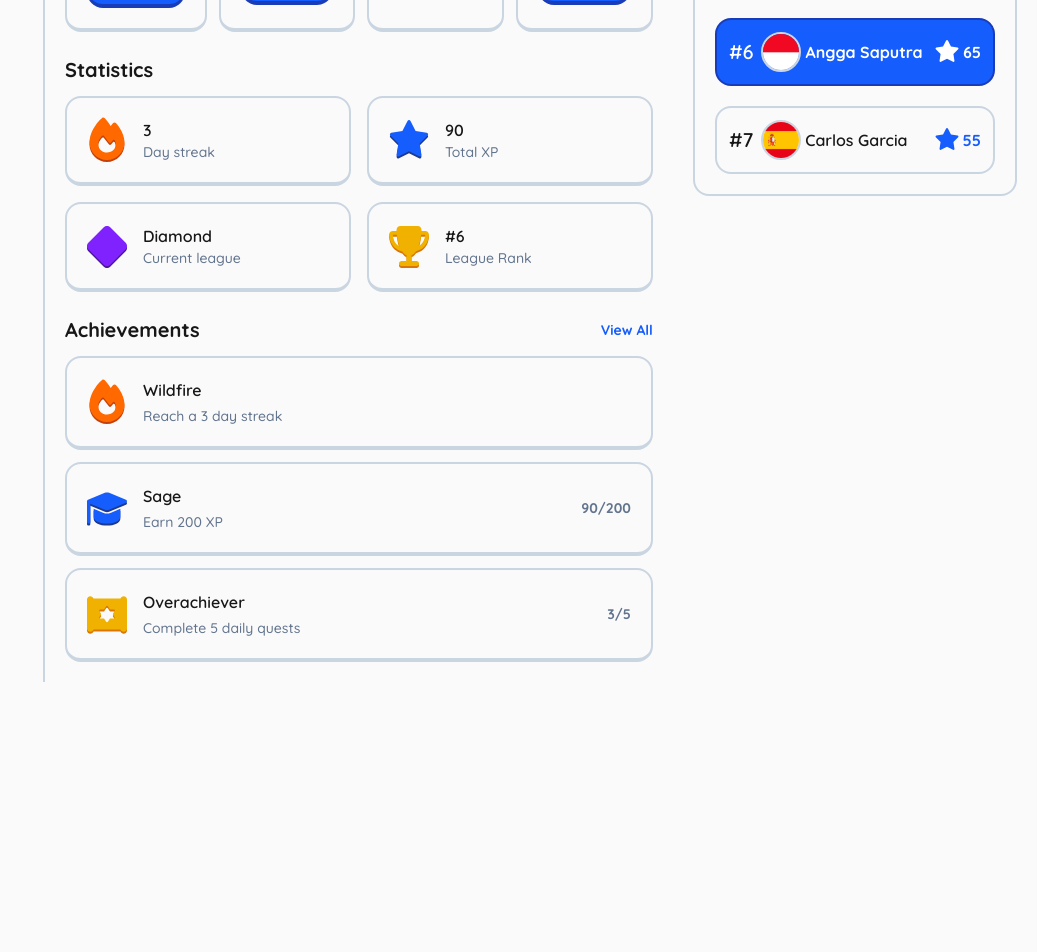
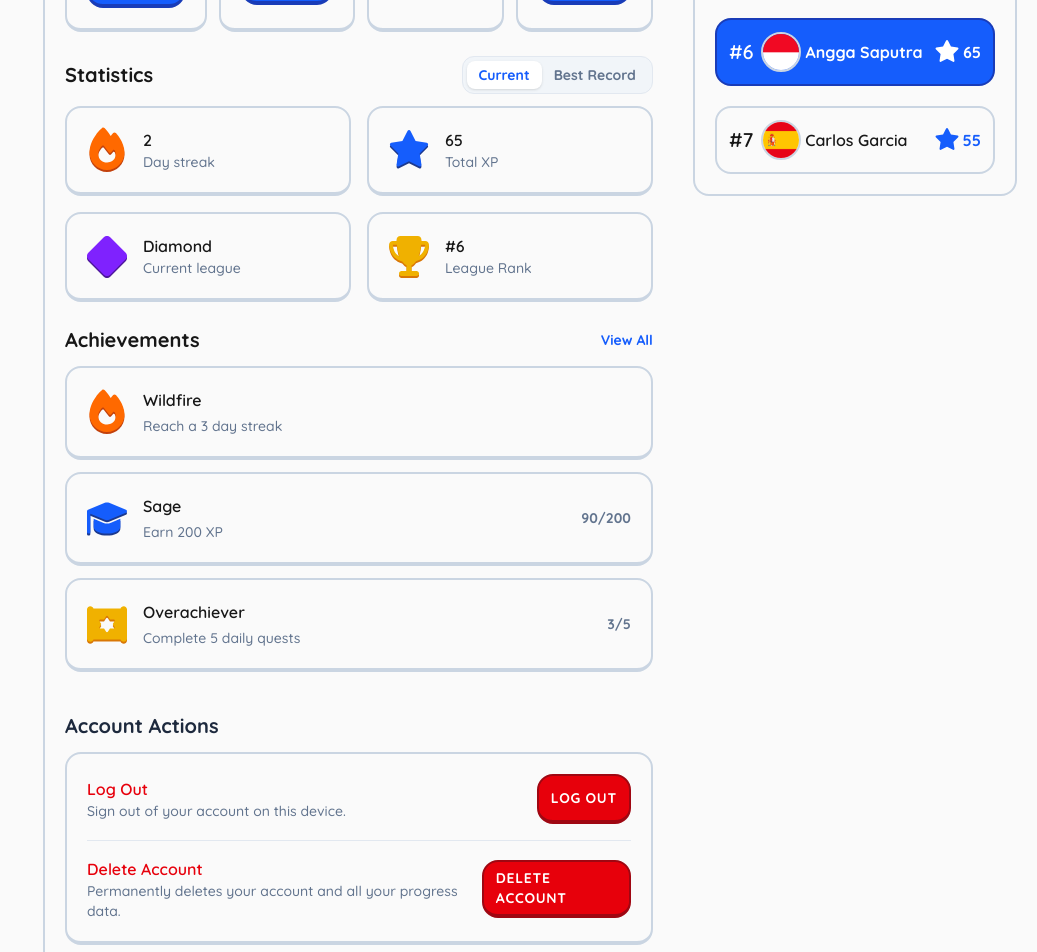
Before and after one commit to anggasaputra25/skolah, a Next.js app: page /profile in a window 1280 px wide. Shown: the part 480-1432 px from the top of the page, without its empty margins (243-1280 px from the left). Before the commit the page ends 1162 px from the top, so only its background shows below. Built offline with nearby package versions, Linux system fonts and the light colour scheme.

Commit message:
feat: enhance GuidebookPage styling, update ProfilePage with statistics toggle and account actions, and adjust ShopPage header

```diff
--- a/app/(pages)/(dashboard)/guidebook/page.tsx
+++ b/app/(pages)/(dashboard)/guidebook/page.tsx
@@ -26,7 +26,7 @@ const GuidebookPage = () => {
                             <FontAwesomeIcon icon={faArrowLeft} className="w-5! h-5! text-blue-600" />
                         </ButtonLink>
                         <div>
-                            <p className="text-blue-200 text-sm font-semibold uppercase tracking-wider">Unit Guidebook</p>
+                            <p className="text-blue-200 font-semibold uppercase tracking-wider">Unit Guidebook</p>
                             <h1 className="font-bold text-2xl">{GUIDEBOOK.sectionTitle}</h1>
                         </div>
                     </div>
@@ -38,14 +38,14 @@ const GuidebookPage = () => {
                         <FontAwesomeIcon icon={faBookOpen} className="w-5 h-5" />
                         <span>Overview</span>
                     </div>
-                    <p className="text-slate-700 font-medium leading-relaxed">
+                    <p className="text-slate-500 font-medium leading-relaxed">
                         {GUIDEBOOK.description}
                     </p>
                 </BorderCard>
 
                 {/* Key Phrases Section */}
                 <div className="space-y-3">
-                    <div className="flex items-center gap-2 text-slate-700 font-extrabold text-xl">
+                    <div className="flex items-center gap-2 font-bold text-xl">
                         <FontAwesomeIcon icon={faComments} className="w-6 h-6 text-blue-600" />
                         <h2>Key Phrases</h2>
                     </div>
@@ -54,8 +54,8 @@ const GuidebookPage = () => {
                         {GUIDEBOOK.keyPhrases.map((item, index) => (
                             <BorderCard key={index} className="flex justify-between items-center p-4">
                                 <div className="space-y-1">
-                                    <p className="font-black text-slate-800 text-base">{item.phrase}</p>
-                                    <p className="text-sm font-semibold text-slate-400">{item.translation}</p>
+                                    <p className="font-semibold text-base">{item.phrase}</p>
+                                    <p className="text-slate-500">{item.translation}</p>
                                 </div>
                                 <button className="p-3 bg-neutral-50 hover:bg-slate-100 rounded-2xl border-2 border-slate-300 text-blue-600 active:translate-y-0.5 transition">
                                     <FontAwesomeIcon icon={faVolumeHigh} className="w-5 h-5" />
@@ -67,32 +67,28 @@ const GuidebookPage = () => {
 
                 {/* Grammar Tips Section */}
                 <div className="space-y-3 pt-2">
-                    <div className="flex items-center gap-2 text-slate-700 font-extrabold text-xl">
-                        <FontAwesomeIcon icon={faLightbulb} className="w-6 h-6 text-yellow-500" />
+                    <div className="flex items-center gap-2 font-bold text-xl">
+                        <FontAwesomeIcon icon={faLightbulb} className="w-6 h-6 text-blue-500" />
                         <h2>Grammar Tip</h2>
                     </div>
 
-                    <BorderCard className="p-6 bg-amber-50 border-amber-300 space-y-3">
-                        <h3 className="font-extrabold text-slate-800 text-lg">{GUIDEBOOK.grammarTip.title}</h3>
-                        <p className="text-slate-700 font-medium text-sm leading-relaxed">
-                            {GUIDEBOOK.grammarTip.explanation}
+                    <BorderCard className="p-6 space-y-3">
+                        <h3 className="font-semibold">Polite Requests with &apos;Tolong&apos; & &apos;Bisa&apos;</h3>
+                        <p className="text-slate-500">
+                            When ordering food or asking for help, use &apos;Tolong&apos; (Please) at the start of a sentence or &apos;Bisa&apos; (Can I/Could you) to make your request sound polite. Example: Tolong air putih satu lagi. (Please bring one more plain water)
                         </p>
-                        <div className="p-3 rounded-xl bg-white border border-amber-200 font-bold text-slate-800 text-sm">
-                            <span className="text-amber-600 font-extrabold">Example: </span>
-                            {GUIDEBOOK.grammarTip.example}
-                        </div>
                     </BorderCard>
                 </div>
 
                 {/* Vocabulary Grid */}
                 <div className="space-y-3 pt-2">
-                    <h2 className="text-xl font-bold text-slate-700">Vocabulary Words</h2>
+                    <h2 className="text-xl font-bold">Vocabulary Words</h2>
 
                     <div className="grid grid-cols-2 md:grid-cols-3 gap-3">
                         {GUIDEBOOK.vocabulary.map((item, index) => (
                             <BorderCard key={index} className="p-4 text-center space-y-1 bg-slate-50">
-                                <p className="font-black text-slate-800 text-base">{item.word}</p>
-                                <p className="text-xs font-semibold text-slate-400">{item.meaning}</p>
+                                <p className="font-semibold text-base">{item.word}</p>
+                                <p className="text-slate-500">{item.meaning}</p>
                             </BorderCard>
                         ))}
                     </div>
--- a/app/(pages)/(dashboard)/profile/page.tsx
+++ b/app/(pages)/(dashboard)/profile/page.tsx
@@ -1,22 +1,25 @@
+'use client'
 import { RightPanel } from "@/components/layout/RightPanel";
 import Sidebar from "@/components/layout/Sidebar";
 import { BorderCard } from "@/components/ui/BorderCard";
 import { Button } from "@/components/ui/Button";
+import { ButtonLink } from "@/components/ui/ButtonLink";
 import { ACHIEVEMENTS } from "@/constants/achievements";
 import { LEADERBOARD } from "@/constants/leaderboard";
 import {
     faDiamond,
     faFire,
     faGear,
-    faPen,
     faStar,
     faTrophy,
 } from "@fortawesome/free-solid-svg-icons";
 import { FontAwesomeIcon } from "@fortawesome/react-fontawesome";
 import Image from "next/image";
 import Link from "next/link";
+import { useState } from "react";
 
 const ProfilePage = () => {
+    const [statTab, setStatTab] = useState<"current" | "best">("current");
     const targetPage = 6;
     return (
         <div className="flex">
@@ -36,8 +39,8 @@ const ProfilePage = () => {
                                     height={96}
                                     className="border-4 aspect-square border-slate-300 rounded-full"
                                 />
-                                <button className="absolute cursor-pointer bottom-0 right-0 bg-blue-600 text-white rounded-full w-8 h-8 border-2 border-white flex justify-center items-center">
-                                    <FontAwesomeIcon icon={faPen} className="w-3! h-3!" />
+                                <button className="absolute cursor-pointer bottom-0 right-0 bg-blue-600 text-white rounded-full min-w-8 h-8 p-2 border-2 border-white flex justify-center items-center font-bold">
+                                    4
                                 </button>
                             </div>
                             <div>
@@ -87,8 +90,66 @@ const ProfilePage = () => {
 
                 {/* Statistics Grid */}
                 <div className="space-y-3">
+                    <div className="flex justify-between items-center">
                         <h2 className="text-xl font-bold">Statistics</h2>
+                        {/* Toggle Switch */}
+                        <div className="flex bg-slate-100 p-1 rounded-xl border border-slate-200">
+                            <button
+                                onClick={() => setStatTab("current")}
+                                className={`px-3 cursor-pointer py-1 text-sm font-bold rounded-lg ${
+                                    statTab === "current" ? "bg-white text-blue-600 shadow-sm" : "text-slate-500"
+                                }`}
+                            >
+                                Current
+                            </button>
+                            <button
+                                onClick={() => setStatTab("best")}
+                                className={`px-3 cursor-pointer py-1 text-sm font-bold rounded-lg ${
+                                    statTab === "best" ? "bg-white text-blue-600 shadow-sm" : "text-slate-500"
+                                }`}
+                            >
+                                Best Record
+                            </button>
+                        </div>
+                    </div>
+
                     <div className="grid grid-cols-2 gap-4">
+                        {statTab === "current" ? (
+                            <>
+                                <BorderCard className="flex items-center gap-4">
+                                    <FontAwesomeIcon icon={faFire} className="w-10! h-10! text-orange-500 filter-[drop-shadow(0px_2px_0px_#c2410c)]" />
+                                    <div>
+                                        <p className="font-semibold">2</p>
+                                        <p className="text-sm text-slate-500">Day streak</p>
+                                    </div>
+                                </BorderCard>
+
+                                <BorderCard className="flex items-center gap-4">
+                                    <FontAwesomeIcon icon={faStar} className="w-10! h-10! text-blue-600 filter-[drop-shadow(0px_2px_0px_#1c398e)]" />
+                                    <div>
+                                        <p className="font-semibold">65</p>
+                                        <p className="text-sm text-slate-500">Total XP</p>
+                                    </div>
+                                </BorderCard>
+
+                                <BorderCard className="flex items-center gap-4">
+                                    <FontAwesomeIcon icon={faDiamond} className="w-10! h-10! text-violet-600 filter-[drop-shadow(0px_2px_0px_#4d179a)]" />
+                                    <div>
+                                        <p className="font-semibold">Diamond</p>
+                                        <p className="text-sm text-slate-500">Current league</p>
+                                    </div>
+                                </BorderCard>
+
+                                <BorderCard className="flex items-center gap-4">
+                                    <FontAwesomeIcon icon={faTrophy} className="w-10! h-10! text-yellow-500 filter-[drop-shadow(0px_2px_0px_#d97706)]" />
+                                    <div>
+                                        <p className="font-semibold">#6</p>
+                                        <p className="text-sm text-slate-500">League Rank</p>
+                                    </div>
+                                </BorderCard>
+                            </>
+                        ) : (
+                            <>
                                 <BorderCard className="flex items-center gap-4">
                                     <FontAwesomeIcon icon={faFire} className="w-10! h-10! text-orange-500 filter-[drop-shadow(0px_2px_0px_#c2410c)]" />
                                     <div>
@@ -116,10 +177,12 @@ const ProfilePage = () => {
                                 <BorderCard className="flex items-center gap-4">
                                     <FontAwesomeIcon icon={faTrophy} className="w-10! h-10! text-yellow-500 filter-[drop-shadow(0px_2px_0px_#d97706)]" />
                                     <div>
-                                <p className="font-semibold">#6</p>
+                                        <p className="font-semibold">#4</p>
                                         <p className="text-sm text-slate-500">League Rank</p>
                                     </div>
                                 </BorderCard>
+                            </>
+                        )}
                     </div>
                 </div>
 
@@ -149,6 +212,41 @@ const ProfilePage = () => {
                         ))}
                     </div>
                 </div>
+
+                {/* Danger Zone / Account Actions */}
+                <div className="space-y-3 pt-4">
+                    <h2 className="text-xl font-bold text-slate-800">Account Actions</h2>
+
+                    <BorderCard className="p-4 space-y-4">
+                        <div className="flex flex-col sm:flex-row sm:items-center justify-between gap-4 pb-4 border-b border-slate-200">
+                            <div>
+                                <p className="font-semibold text-red-600">Log Out</p>
+                                <p className="text-sm text-slate-500">Sign out of your account on this device.</p>
+                            </div>
+                            <ButtonLink
+                                href='login'
+                                variant="danger"
+                                size="sm"
+                            >
+                                Log Out
+                            </ButtonLink>
+                        </div>
+
+                        <div className="flex flex-col sm:flex-row sm:items-center justify-between gap-4">
+                            <div>
+                                <p className="font-semibold text-red-600">Delete Account</p>
+                                <p className="text-sm text-slate-500">Permanently deletes your account and all your progress data.</p>
+                            </div>
+                            <ButtonLink
+                                href='login'
+                                variant="danger"
+                                size="sm"
+                            >
+                                Delete Account
+                            </ButtonLink>
+                        </div>
+                    </BorderCard>
+                </div>
             </div>
 
             {/* Right Panel */}
--- a/app/(pages)/(dashboard)/quests/page.tsx
+++ b/app/(pages)/(dashboard)/quests/page.tsx
@@ -15,9 +15,12 @@ const QuestPage = () => {
             {/* Main Content Area */}
             <div className="w-full p-5 space-y-6">
                 {/* Header Section Banner */}
-                <div className="shadow p-5 rounded-2xl bg-slate-900">
+                <div className="shadow p-5 rounded-2xl bg-slate-900 flex gap-3 items-center">
+                    <FontAwesomeIcon icon={faScrollTorah} className="w-10! h-10! text-white" />
+                    <div>
                         <p className="text-slate-300 text-sm font-semibold">Earn More Coins</p>
                         <h1 className="text-white font-bold text-xl">Quests</h1>
+                    </div>
                 </div>
 
                 {/* Quests List Container */}
@@ -65,15 +68,12 @@ const QuestPage = () => {
                         <p className="text-slate-500 text-sm font-bold">Resets in 1d 12h</p>
                     </div>
 
-                    <BorderCard className="flex items-center justify-between gap-4">
-                        <div className="flex items-center gap-4">
+                    <BorderCard className="flex items-center gap-4">
                         <FontAwesomeIcon icon={faScrollTorah} className="w-10! h-10! text-yellow-500 filter-[drop-shadow(0px_2px_0px_#d97706)]" />
                         <div className="space-y-1">
                             <p className="font-semibold">Defeat 1 Boss Fight</p>
                             <p className="text-sm text-slate-500">0 / 1 Defeated</p>
                         </div>
-                        </div>
-                        <Button variant="warning" size="md">Start</Button>
                     </BorderCard>
                 </div>
             </div>
--- a/app/(pages)/(dashboard)/shop/page.tsx
+++ b/app/(pages)/(dashboard)/shop/page.tsx
@@ -3,7 +3,7 @@ import Sidebar from "@/components/layout/Sidebar";
 import { BorderCard } from "@/components/ui/BorderCard";
 import { Button } from "@/components/ui/Button";
 import { SHOP_ITEMS } from "@/constants/shop";
-import { faCoins } from "@fortawesome/free-solid-svg-icons";
+import { faCoins, faScaleBalanced } from "@fortawesome/free-solid-svg-icons";
 import { FontAwesomeIcon } from "@fortawesome/react-fontawesome";
 
 const ShopPage = () => {
@@ -15,7 +15,9 @@ const ShopPage = () => {
             {/* Main Content Area */}
             <div className="w-full p-5 space-y-6">
                 {/* Header Section Banner */}
-                <div className="shadow p-5 rounded-2xl bg-slate-900 flex justify-between items-center">
+                <div className="shadow p-5 rounded-2xl bg-slate-900 flex gap-3 items-center">
+                    <FontAwesomeIcon icon={faScaleBalanced} className="w-10! h-10! text-white" />
+                    <div className="flex justify-between items-center w-full">
                         <div>
                             <p className="text-slate-300 text-sm font-semibold">Boost Your Progress</p>
                             <h1 className="text-white font-bold text-xl">Shop</h1>
@@ -23,6 +25,7 @@ const ShopPage = () => {
                         <div className="flex items-center gap-2 font-bold px-4 py-2 bg-neutral-50 rounded-2xl text-blue-600">
                             <FontAwesomeIcon icon={faCoins} className="w-4! h-4!"/>
                             <p>220</p>
+                        </div>
                     </div>
                 </div>
 
--- a/constants/guidebook.ts
+++ b/constants/guidebook.ts
@@ -15,9 +15,4 @@ export const GUIDEBOOK = {
         { word: "Meja", meaning: "Table" },
         { word: "Sendok & Garpu", meaning: "Spoon & Fork" },
     ],
-    grammarTip: {
-        title: "Polite Requests with 'Tolong' & 'Bisa'",
-        explanation: "When ordering food or asking for help, use 'Tolong' (Please) at the start of a sentence or 'Bisa' (Can I/Could you) to make your request sound polite.",
-        example: "Tolong air putih satu lagi. (Please bring one more plain water.)",
-    },
 };
--- a/constants/shop.ts
+++ b/constants/shop.ts
@@ -35,7 +35,7 @@ export const SHOP_ITEMS = [
                 id: "conversation-lesson",
                 title: "Conversation Lesson (1 Hours)",
                 desc: "Access all conversation lesson for the next 1 hours",
-                price: 100,
+                price: 120,
                 icon: faComment,
                 iconColor: "text-blue-600",
                 buttonVariant: "primary" as const,
```
Lines whose indentation alone changed are shown as unchanged.
